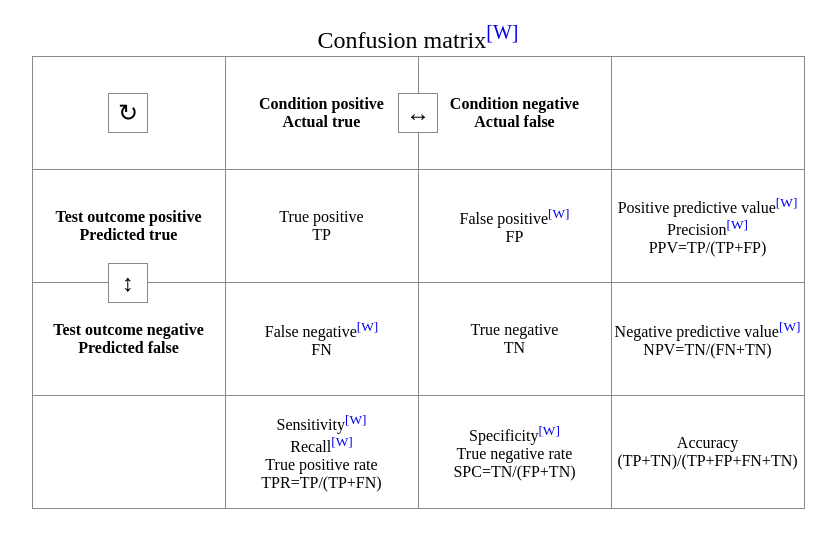
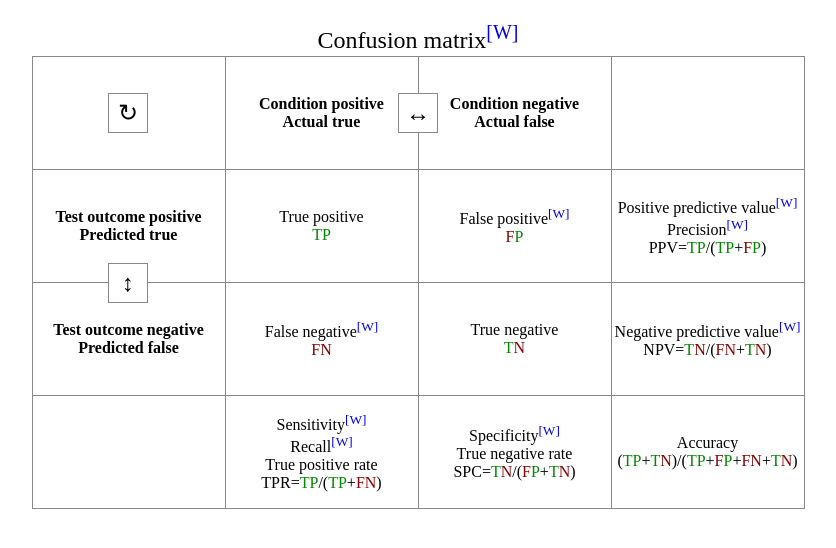
Before and after one commit to AntonKhorev/statistics-confusion, a website: page src/index.jade in a window 1280 px wide. Shown: the whole page, without its empty margins (222-1058 px from the left). Drawn offline with nearby package versions, Linux system fonts and the light colour scheme; files that its build step writes are made by us from their sources.

Commit message:
color coding

```diff
--- a/src/index.jade
+++ b/src/index.jade
@@ -2,6 +2,18 @@ mixin wikipedia(url)
 	block
 	sup
 		a(href=url) [W]
+mixin TP
+	span.true T
+	span.true P
+mixin TN
+	span.true T
+	span.false N
+mixin FP
+	span.false F
+	span.true P
+mixin FN
+	span.false F
+	span.false N
 doctype html
 html(lang='en')
 	head
@@ -29,38 +41,38 @@ html(lang='en')
 					.label Predicted true
 				td
 					.label True positive
-					.formula TP
+					.formula: +TP
 				td
 					.label: +wikipedia('https://en.wikipedia.org/wiki/False_positives_and_false_negatives#False_positive_error') False positive
-					.formula FP
+					.formula: +FP
 				td
 					.label: +wikipedia('https://en.wikipedia.org/wiki/Positive_and_negative_predictive_values#Positive_predictive_value') Positive predictive value
 					.label: +wikipedia('https://en.wikipedia.org/wiki/Precision_and_recall#Precision') Precision
-					.formula PPV=TP/(TP+FP)
+					.formula PPV=#[+TP]/(#[+TP]+#[+FP])
 			tr
 				th
 					.label Test outcome negative
 					.label Predicted false
 				td
 					.label: +wikipedia('https://en.wikipedia.org/wiki/False_positives_and_false_negatives#False_negative_error') False negative
-					.formula FN
+					.formula: +FN
 				td
 					.label True negative
-					.formula TN
+					.formula: +TN
 				td
 					.label: +wikipedia('https://en.wikipedia.org/wiki/Positive_and_negative_predictive_values#Negative_predictive_value') Negative predictive value
-					.formula NPV=TN/(FN+TN)
+					.formula NPV=#[+TN]/(#[+FN]+#[+TN])
 			tr
 				th
 				td
 					.label: +wikipedia('https://en.wikipedia.org/wiki/Sensitivity_and_specificity#Sensitivity') Sensitivity
 					.label: +wikipedia('https://en.wikipedia.org/wiki/Precision_and_recall#Recall') Recall
 					.label True positive rate
-					.formula TPR=TP/(TP+FN)
+					.formula TPR=#[+TP]/(#[+TP]+#[+FN])
 				td
 					.label: +wikipedia('https://en.wikipedia.org/wiki/Sensitivity_and_specificity#Specificity') Specificity
 					.label True negative rate
-					.formula SPC=TN/(FP+TN)
+					.formula SPC=#[+TN]/(#[+FP]+#[+TN])
 				td
 					.label Accuracy
-					.formula (TP+TN)/(TP+FP+FN+TN)
+					.formula (#[+TP]+#[+TN])/(#[+TP]+#[+FP]+#[+FN]+#[+TN])
--- a/src/index.less
+++ b/src/index.less
@@ -17,6 +17,12 @@ table.statistics-confusion {
 		a:hover {
 			text-decoration: underline;
 		}
+	}
+	.true {
+		color: #080;
+	}
+	.false {
+		color: #800;
 	}
 	caption {
 		height: @captionHeight;
```
